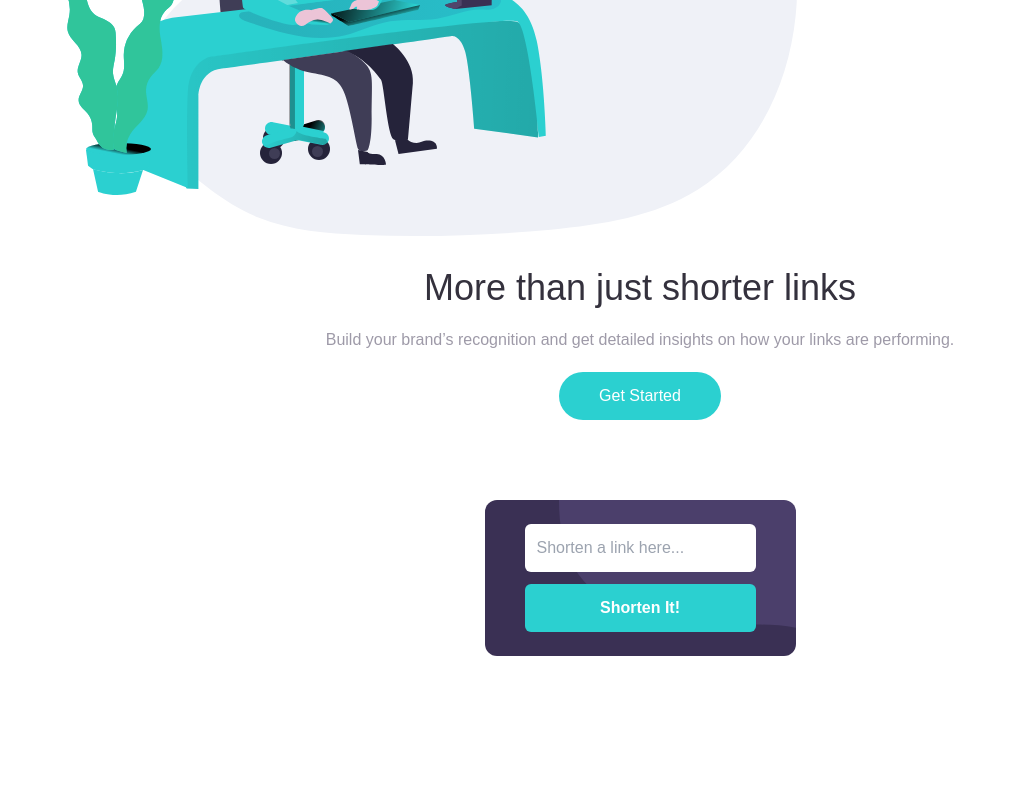
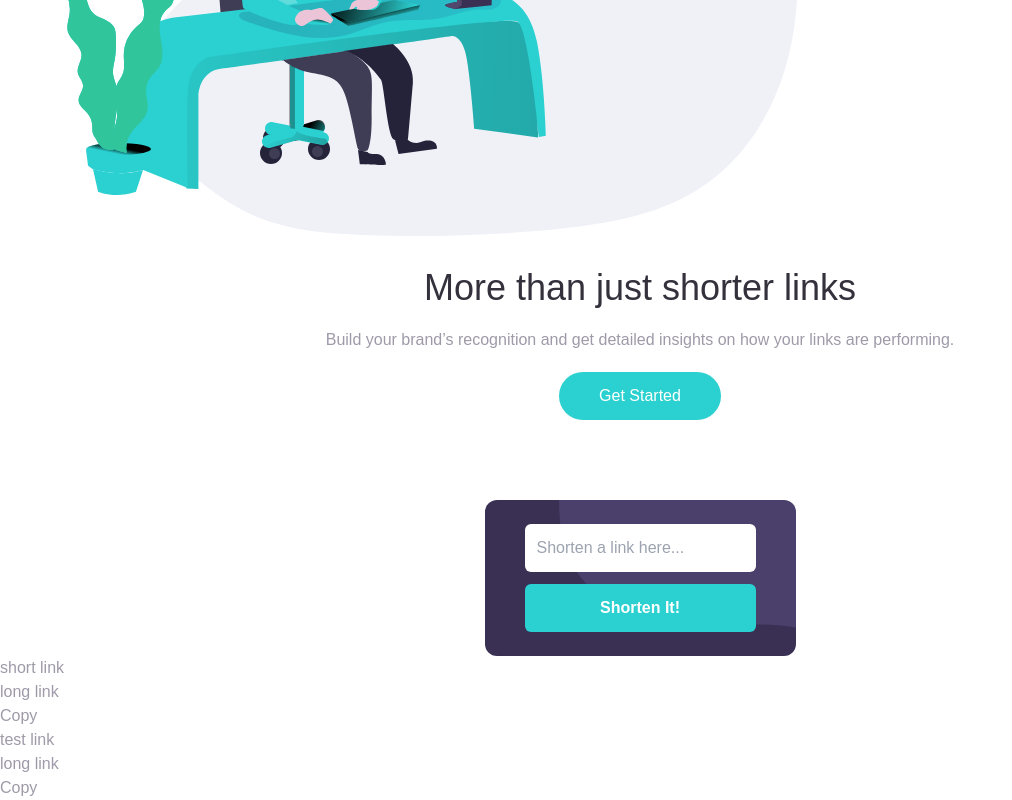
Before and after one commit to ColdLombax/Frontend-Shortly, a React (Create React App) app: page / in a window 1280 px wide. Shown: the part 319-1119 px from the top of the page, without its empty margins (0-1012 px from the left). Before the commit the page ends 975 px from the top, so only its background shows below. Built offline with nearby package versions, Linux system fonts and the light colour scheme.

Commit message:
Link List array of objects added, cards return multiple card components.

```diff
--- a/src/components/Landing/Main/Main.jsx
+++ b/src/components/Landing/Main/Main.jsx
@@ -1,12 +1,24 @@
-import React from 'react';
+import React, { useState } from 'react';
+
 import Input from './Input';
+import LinkCard from './LinkCard';
 
 function Main() {
+  const [linkList] = useState([
+    { short: 'short link', long: 'long link' },
+    { short: 'test link', long: 'long link' },
+  ]);
+
+  const cards = linkList.map((link) => <LinkCard short={link.short} long={link.long} />);
+
   return (
     <main>
       <div className="flex justify-center mt-20">
         <Input />
       </div>
+      <section id="cards">
+        {cards}
+      </section>
     </main>
   );
 }
```
